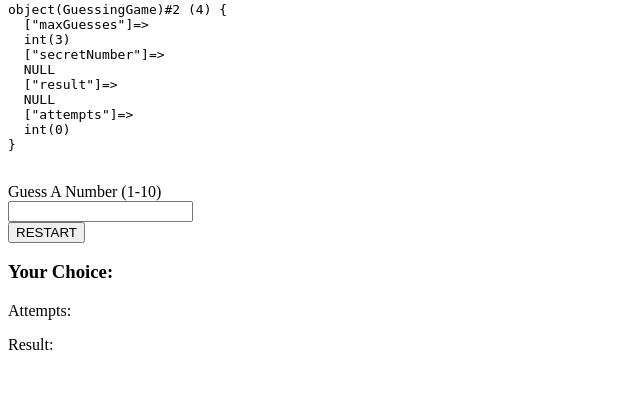
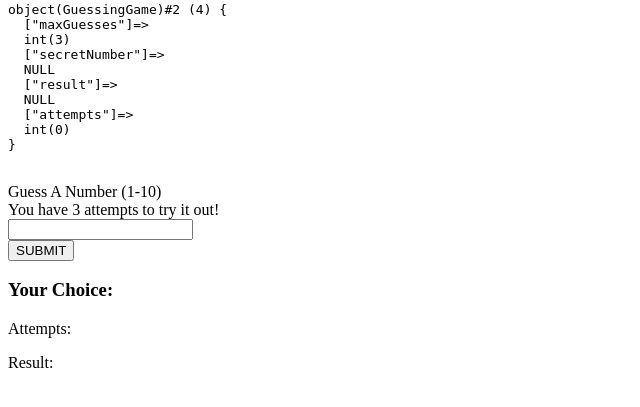
Before and after one commit to chevtong/play-around, a PHP site: page /index.php in a window 1280 px wide. Shown: the part 247-654 px from the top of the page, without its empty margins (0-640 px from the left). Run offline with PHP 8.4, Linux system fonts and the light colour scheme.

Commit message:
Fix button display to submit with page loaded

```diff
--- a/Starter-packs/1.Guessing-game/classes/GuessingGame.php
+++ b/Starter-packs/1.Guessing-game/classes/GuessingGame.php
@@ -15,10 +15,10 @@ class GuessingGame
         // Allowing your settings to be chosen like this, will bring a lot of flexibility
         $this->maxGuesses = $maxGuesses;
 
-        //TODO: problem is updating session attempts, double check is it necessary for session
         if(!empty($_SESSION["attempts"])){
             $this->attempts = $_SESSION["attempts"];
         }
+
         if(!empty($_SESSION["secretNumber"])){
             $this->secretNumber = $_SESSION["secretNumber"];
         }
@@ -29,7 +29,6 @@ class GuessingGame
         // This function functions as your game "engine"
         // It will run every time, check what needs to happen and run the according functions (or even create other classes)
 
-        // --> if not, generate one and store it in the session (so it can be kept when the user submits the form)
         if (empty($this->secretNumber)){
             $this->generateSecretNumber();
         }
@@ -53,17 +52,15 @@ class GuessingGame
                 $this->lower();
             }
 
-        // --> if so, check if the player won (run the related function) or not (give a hint if the number was higher/lower or run playerLoses if all guesses are used).
-        // TODO as an extra: if a reset button was clicked, use the reset function to set up a new game
         }
 
-        // TODO: check if the user win in the last attampt, is it working well?
+        //if the user enter the correct number in the last attempts,
+        //the above compparasion will still run first before change the secret number
         $_SESSION["attempts"] = $this->attempts;
         if($this->attempts == $this->maxGuesses){
 
             $this->playerLoses();
-            $this->reset();
-            $this->generateSecretNumber();
+
         }
     }
 
@@ -83,25 +80,29 @@ class GuessingGame
 
     public function playerWins()
     {
-        $this->result = "win!  <br> The secret number is {$this->secretNumber} <br> Want to try again?";
+        $this->result = "win!  <br> The secret number is {$this->secretNumber}";
+        $this->reset();
     }
 
     public function playerLoses()
     {
-        $this->result = "lose, <br> The secret number is {$this->secretNumber} <br> Want to try again?";
+        $this->result = "lose, <br> The secret number is {$this->secretNumber} ";
+        $this->reset();
+    }
 
-    }
 
     public function allAttemptsUsed()
     {
-    return "(All attempts are used, you can restart again)";
+    return "All attempts are used, play again?";
     }
 
     public function reset()
     {
-        echo "reset";
+       // echo "reset";
         $this->attempts = 0;
         $_SESSION["attempts"] = 0;
+        $this->generateSecretNumber();
+
 
     }
 }
--- a/Starter-packs/1.Guessing-game/view.php
+++ b/Starter-packs/1.Guessing-game/view.php
@@ -12,19 +12,23 @@
 <body>
 
 	<form action="index.php" method="post">
-	Guess A Number (1-10)<br>
+	Guess A Number (1-10)<br> You have 3 attempts to try it out!<br>
 	<input type="number" max="10" name="inputNumber"><br>
-	<input type="submit" name="submit" value="<?php  if( $game->attempts == 0){
-		echo "RESTART";
-	} else {
-		echo "SUBMIT";} //to change the text of the input from submit to restart?>" >
+	<input type="submit" name="submit" value="<?php
+		if(($game->attempts == 0) && !empty($_POST["submit"])){
+			echo "RESTART";
+		} else {
+			echo "SUBMIT";} //to change the text of the input inside value attribute from submit to restart?>" >
+
 	</form>
 
 
 	<h3>Your Choice: <?php if(isset($_POST["inputNumber"])){echo $_POST["inputNumber"];}?></h3>
-	<p> Attempts: <?php if(!empty($game->attempts)){ echo $game->attempts;}?>
-	</p>
-
+	<p> Attempts: <?php if(!empty($game->attempts)){
+		echo $game->attempts;}
+	else if ((isset($_POST["submit"])) && ($game->attempts == 0)){
+		echo $game->allAttemptsUsed();
+		}?></p>
 	<p>Result: <?php if(!empty($game->result)){ echo $game->result;} ?></p>
 
 
```
Also changed, not shown: Starter-packs/1.Guessing-game/index.php (+4 -4 lines).
